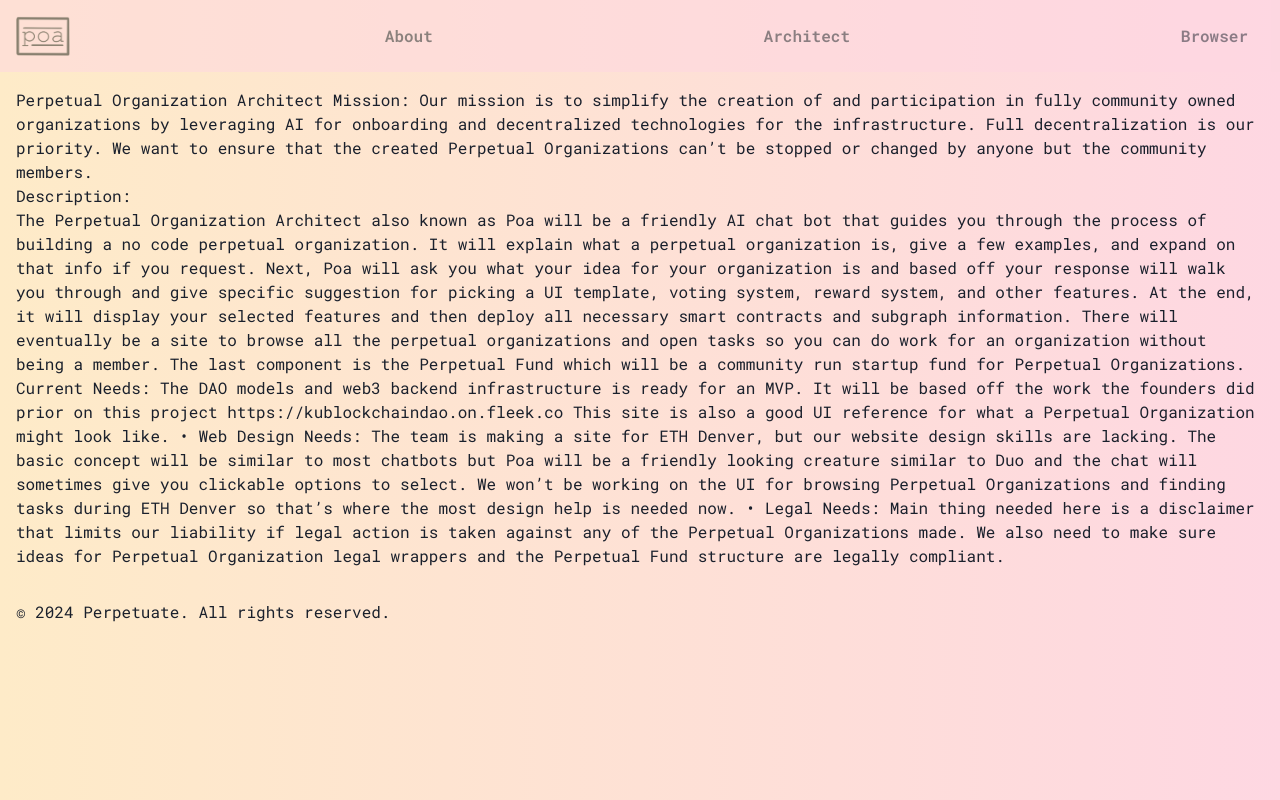
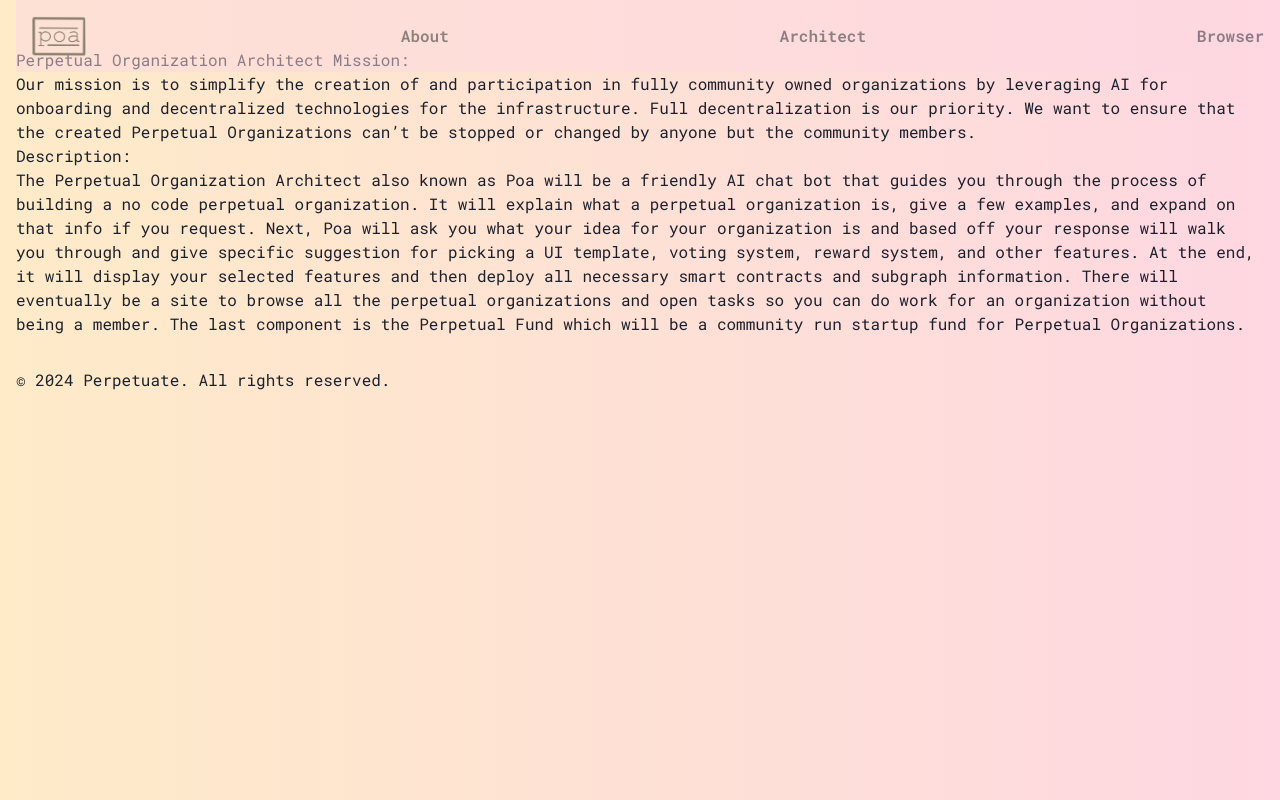
Before and after one commit to PerpetualOrganizationArchitect/Poa-site, a Next.js app in the folder poa-app/: page /about in a window 1280 px wide. Built offline with nearby package versions, Linux system fonts and the light colour scheme.

Commit message:
fixed hydration error

```diff
--- a/poa-app/src/components/Layout.jsx
+++ b/poa-app/src/components/Layout.jsx
@@ -1,18 +1,38 @@
-// src/components/Layout.jsx
 import React from "react";
-import Navigation from "./Navigation"; // Import your Navigation component
-import { Box } from "@chakra-ui/react";
+import Navigation from "./Navigation";
+import { Box, Flex, Image } from "@chakra-ui/react";
 
-const Layout = ({ children }) => {
+const Layout = ({ children, isArchitectPage }) => {
   return (
     <>
-      <Navigation />
-      <Box as="main" p={4}>
+      {isArchitectPage ? (
+        <Flex
+          align="center"
+          justify="space-between"
+          wrap="wrap"
+          padding="1rem"
+          bg="transparent"
+        >
+          <Image
+            src="/images/poa_logo.png"
+            alt="Logo"
+            width="54px"
+            height="48px"
+          />
+        </Flex>
+      ) : (
+        <Box pt="4rem" p={4}>
+          <Navigation />
+        </Box>
+      )}
+      <Box p={4} minHeight={isArchitectPage ? "100vh" : "auto"}>
         {children}
       </Box>
-      <Box as="footer" p={4}>
-        © {new Date().getFullYear()} Perpetuate. All rights reserved.
-      </Box>
+      {!isArchitectPage && (
+        <Box p={4}>
+          © {new Date().getFullYear()} Perpetuate. All rights reserved.
+        </Box>
+      )}
     </>
   );
 };
--- a/poa-app/src/components/Navigation.jsx
+++ b/poa-app/src/components/Navigation.jsx
@@ -7,13 +7,16 @@ import Image from "next/image";
 const Navigation = () => {
   return (
     <Flex
-      as="nav"
       align="center"
       justify="space-between"
       wrap="wrap"
       padding="1rem"
       bg="pink.100"
       opacity="0.5"
+      position="fixed"
+      top={0}
+      w="100%"
+      //zIndex="sticky"
     >
       {/* Wrap each Link in a Button component */}
       <Link href="/" passHref>
--- a/poa-app/src/pages/about/index.js
+++ b/poa-app/src/pages/about/index.js
@@ -5,14 +5,18 @@ import { Text, Box, Flex } from "@chakra-ui/react";
 const AboutPage = () => {
   return (
     <Layout>
+      <Text>Perpetual Organization Architect Mission:</Text>
       <Text>
-        Perpetual Organization Architect Mission: Our mission is to simplify the
-        creation of and participation in fully community owned organizations by
-        leveraging AI for onboarding and decentralized technologies for the
-        infrastructure. Full decentralization is our priority. We want to ensure
-        that the created Perpetual Organizations can’t be stopped or changed by
-        anyone but the community members.
-        <Text>Description:</Text>
+        Our mission is to simplify the creation of and participation in fully
+        community owned organizations by leveraging AI for onboarding and
+        decentralized technologies for the infrastructure. Full decentralization
+        is our priority. We want to ensure that the created Perpetual
+        Organizations can’t be stopped or changed by anyone but the community
+        members.{" "}
+      </Text>
+      <Text>Description:</Text>
+
+      <Text>
         The Perpetual Organization Architect also known as Poa will be a
         friendly AI chat bot that guides you through the process of building a
         no code perpetual organization. It will explain what a perpetual
@@ -26,21 +30,6 @@ const AboutPage = () => {
         organizations and open tasks so you can do work for an organization
         without being a member. The last component is the Perpetual Fund which
         will be a community run startup fund for Perpetual Organizations.
-        Current Needs: The DAO models and web3 backend infrastructure is ready
-        for an MVP. It will be based off the work the founders did prior on this
-        project https://kublockchaindao.on.fleek.co This site is also a good UI
-        reference for what a Perpetual Organization might look like. • Web
-        Design Needs: The team is making a site for ETH Denver, but our website
-        design skills are lacking. The basic concept will be similar to most
-        chatbots but Poa will be a friendly looking creature similar to Duo and
-        the chat will sometimes give you clickable options to select. We won’t
-        be working on the UI for browsing Perpetual Organizations and finding
-        tasks during ETH Denver so that’s where the most design help is needed
-        now. • Legal Needs: Main thing needed here is a disclaimer that limits
-        our liability if legal action is taken against any of the Perpetual
-        Organizations made. We also need to make sure ideas for Perpetual
-        Organization legal wrappers and the Perpetual Fund structure are legally
-        compliant.
       </Text>
     </Layout>
   );
--- a/poa-app/src/pages/browser/index.js
+++ b/poa-app/src/pages/browser/index.js
@@ -2,11 +2,7 @@ import React from "react";
 import Layout from "../../components/Layout";
 
 const BrowserPage = () => {
-  return (
-    <Layout>
-      <p>browser</p>
-    </Layout>
-  );
+  return <Layout></Layout>;
 };
 
 export default BrowserPage;
--- a/poa-app/src/pages/dashboard/index.js
+++ b/poa-app/src/pages/dashboard/index.js
@@ -2,11 +2,7 @@ import React from "react";
 import Layout from "../../components/Layout";
 
 const DashboardPage = () => {
-  return (
-    <Layout>
-      <p>dashboard</p>
-    </Layout>
-  );
+  return <Layout></Layout>;
 };
 
 export default DashboardPage;
```
Also changed, not shown: poa-app/src/components/ArchitectInput.jsx (added, +25 -0 lines), poa-app/src/pages/architect/index.js (+7 -20 lines).
